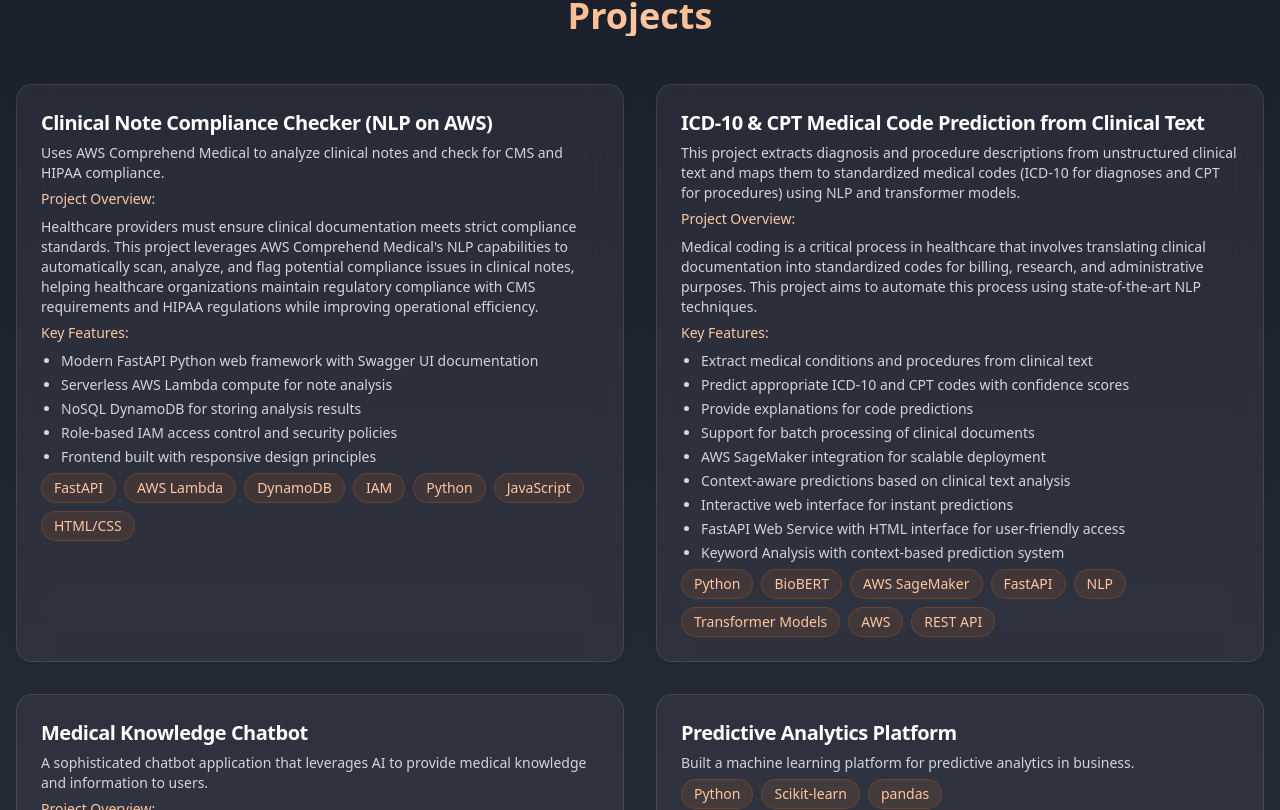
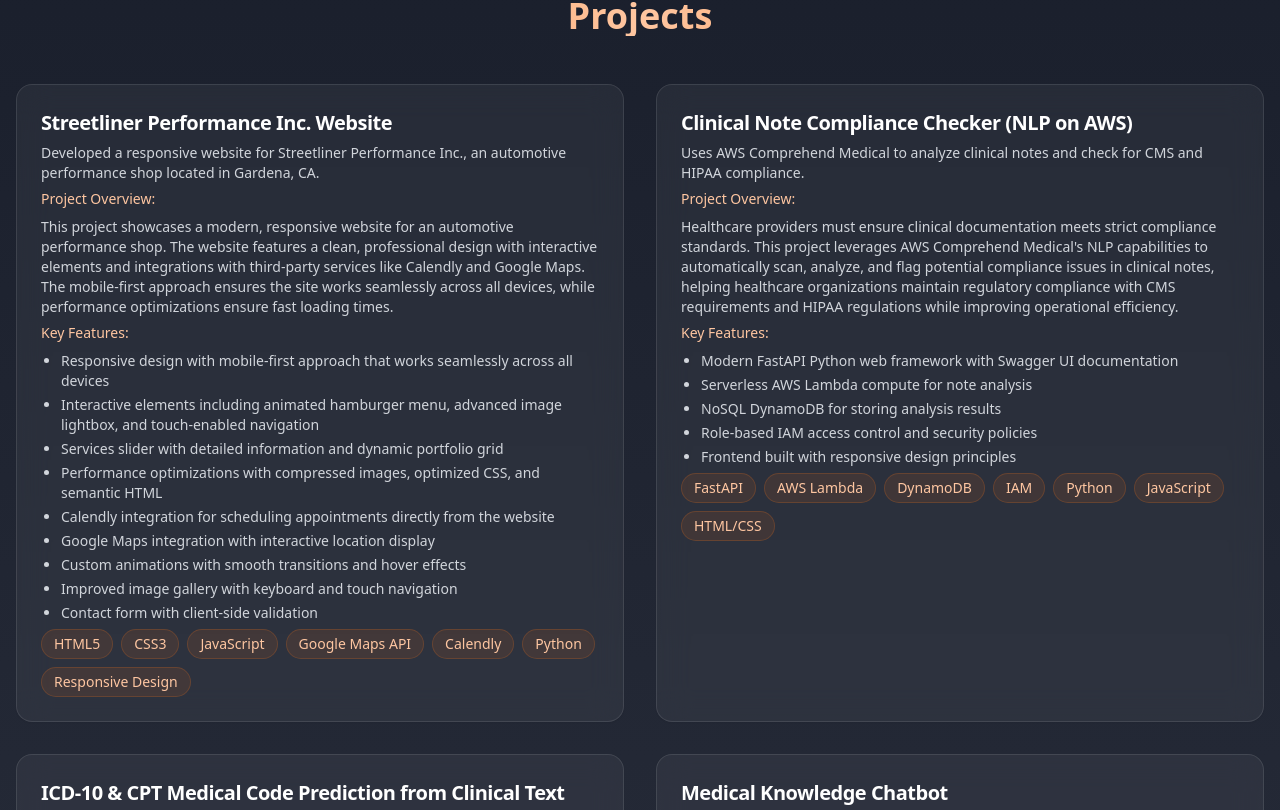
Before and after one commit to PaulCertified/main, a React (Vite) app: page / in a window 1280 px wide. Shown: the part 1350-2160 px from the top of the page. Built offline with nearby package versions, Linux system fonts and the light colour scheme.

Commit message:
Replace Predictive Analytics Platform with Streetliner Performance Inc. Website project

```diff
--- a/src/components/ProjectsSection.tsx
+++ b/src/components/ProjectsSection.tsx
@@ -2,6 +2,23 @@ import { motion } from "framer-motion";
 import { Card, CardHeader, CardTitle, CardDescription } from "@/components/ui/card";
 
 const projects = [
+  {
+    title: "Streetliner Performance Inc. Website",
+    description: "Developed a responsive website for Streetliner Performance Inc., an automotive performance shop located in Gardena, CA.",
+    tech: ["HTML5", "CSS3", "JavaScript", "Google Maps API", "Calendly", "Python", "Responsive Design"],
+    details: [
+      "Responsive design with mobile-first approach that works seamlessly across all devices",
+      "Interactive elements including animated hamburger menu, advanced image lightbox, and touch-enabled navigation",
+      "Services slider with detailed information and dynamic portfolio grid",
+      "Performance optimizations with compressed images, optimized CSS, and semantic HTML",
+      "Calendly integration for scheduling appointments directly from the website",
+      "Google Maps integration with interactive location display",
+      "Custom animations with smooth transitions and hover effects",
+      "Improved image gallery with keyboard and touch navigation",
+      "Contact form with client-side validation"
+    ],
+    overview: "This project showcases a modern, responsive website for an automotive performance shop. The website features a clean, professional design with interactive elements and integrations with third-party services like Calendly and Google Maps. The mobile-first approach ensures the site works seamlessly across all devices, while performance optimizations ensure fast loading times."
+  },
   {
     title: "Clinical Note Compliance Checker (NLP on AWS)",
     description: "Uses AWS Comprehend Medical to analyze clinical notes and check for CMS and HIPAA compliance.",
@@ -45,12 +62,7 @@ const projects = [
       "React Query for state management"
     ],
     overview: "Access to reliable medical information is crucial for both healthcare professionals and patients. This project delivers an intelligent chatbot powered by AWS Bedrock generative AI that retrieves and communicates accurate medical information from a curated knowledge base. The system combines the power of large language models with domain-specific medical data to provide contextually relevant responses while maintaining appropriate medical disclaimers and referring users to seek professional medical advice when appropriate."
-  },
-  {
-    title: "Predictive Analytics Platform",
-    description: "Built a machine learning platform for predictive analytics in business.",
-    tech: ["Python", "Scikit-learn", "pandas"],
-  },
+  }
 ];
 
 const ProjectsSection = () => {
```
